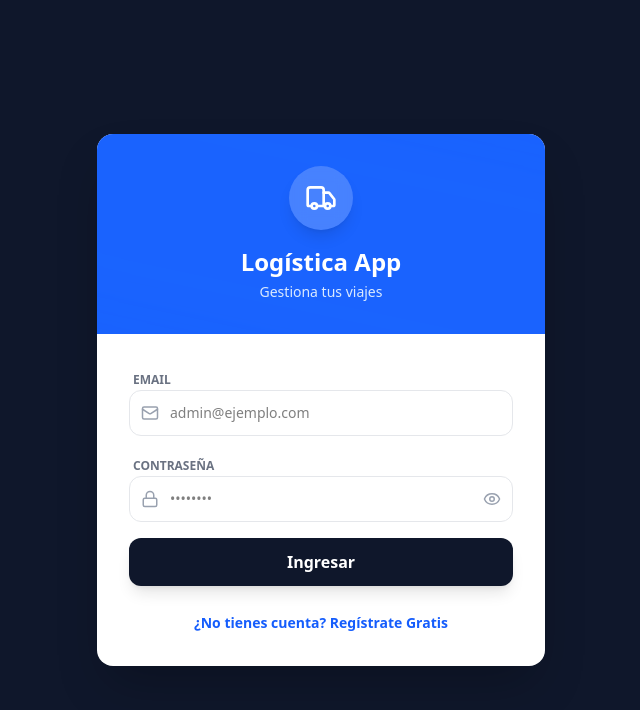
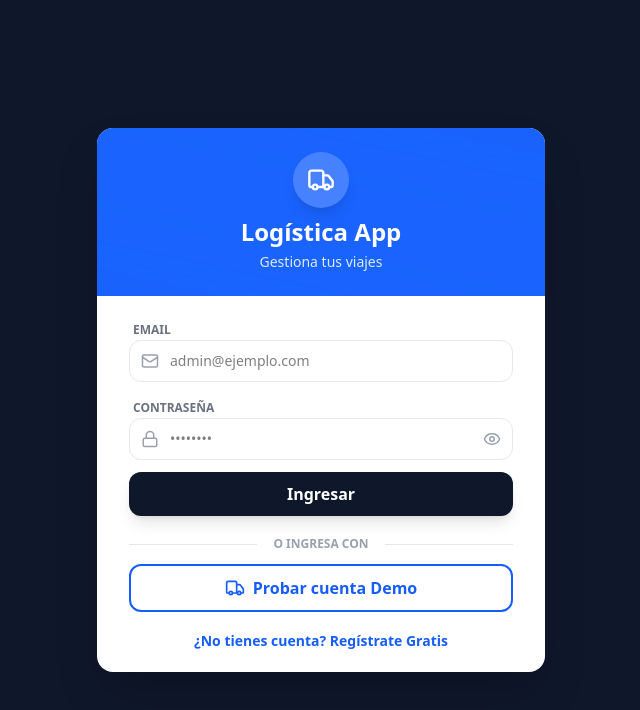
Before and after one commit to garin25/Logistica, a React (Vite) app in the folder client/: page / in a window 1280 px wide. Shown: the top 710 px of the page, without its empty margins (319-959 px from the left). Built offline with nearby package versions, Linux system fonts and the light colour scheme; no server answers.

Commit message:
probar cuenta demo

```diff
--- a/client/src/components/auth/Login.tsx
+++ b/client/src/components/auth/Login.tsx
@@ -1,5 +1,5 @@
 import React, { useState } from 'react';
-import { Truck, Lock, Mail, Loader2, User, Building2, AlertCircle,Eye, EyeOff } from 'lucide-react';
+import { Truck, Lock, Mail, Loader2, User, Building2, AlertCircle, Eye, EyeOff } from 'lucide-react';
 import { api } from '../../services/api';
 import { toast } from "sonner";
 
@@ -12,32 +12,49 @@ export default function Login({ onLoginSuccess }: LoginProps) {
   const [loading, setLoading] = useState(false);
   const [error, setError] = useState('');
 
-  // Estado para visibilidad de contraseña
   const [showPassword, setShowPassword] = useState(false);
 
-  // Estados del formulario
   const [email, setEmail] = useState('');
   const [password, setPassword] = useState('');
   const [confirmacionPassword, setConfirmacionPassword] = useState('');
   const [nombre, setNombre] = useState('');
   const [nombreAgencia, setNombreAgencia] = useState('');
 
-  // Función de Validación Manual
+  const realizarLogin = async (emailLogin: string, passwordLogin: string) => {
+    setLoading(true);
+    try {
+      const data = await api.login(emailLogin, passwordLogin);
+      localStorage.setItem('logistics_token', data.token);
+      localStorage.setItem('logistics_user', JSON.stringify(data.user));
+      toast.success(`Bienvenido de nuevo`);
+      onLoginSuccess(data.user);
+    } catch (err: any) {
+      console.error(err);
+      setError(err.message || 'Ocurrió un error. Intenta nuevamente.');
+      toast.error(err.message || "Ocurrió un error inesperado");
+    } finally {
+      setLoading(false);
+    }
+  };
+
+  const handleDemoLogin = () => {
+    const demoEmail = "admin@ejemplo.com";
+    const demoPassword = "contrasenia";
+    setEmail(demoEmail);
+    setPassword(demoPassword);
+    realizarLogin(demoEmail, demoPassword);
+  };
+
   const validateForm = () => {
-    // 1. Validar Email con Regex simple
     const emailRegex = /^[^\s@]+@[^\s@]+\.[^\s@]+$/;
     if (!emailRegex.test(email)) {
       setError('Por favor, ingresa un email válido.');
       return false;
     }
-
-    // 2. Validar longitud de contraseña
     if (password.length < 6) {
       setError('La contraseña debe tener al menos 6 caracteres.');
       return false;
     }
-
-    // 3. Validaciones exclusivas de Registro
     if (isRegistering) {
       if (!nombre.trim()) {
         setError('El nombre es obligatorio.');
@@ -52,39 +69,22 @@ export default function Login({ onLoginSuccess }: LoginProps) {
         return false;
       }
     }
-
     return true;
   };
 
   const handleSubmit = async (e: React.FormEvent) => {
     e.preventDefault();
-
-    // Ejecutar validación antes de llamar a la API
     if (!validateForm()) return;
 
+    if (isRegistering) {
       setLoading(true);
-
       try {
-      if (isRegistering) {
-        // --- FLUJO DE REGISTRO ---
         await api.register({ nombre, email, password, nombreAgencia });
-
-
         toast.success("¡Cuenta creada! Por favor inicia sesión.");
-        // Limpiar campos y cambiar a login
         setError('');
         setPassword('');
         setConfirmacionPassword('');
         setIsRegistering(false);
-
-      } else {
-        // --- FLUJO DE LOGIN ---
-        const data = await api.login(email, password);
-        localStorage.setItem('logistics_token', data.token);
-        localStorage.setItem('logistics_user', JSON.stringify(data.user));
-        toast.success(`Bienvenido de nuevo`);
-        onLoginSuccess(data.user);
-      }
       } catch (err: any) {
         console.error(err);
         setError(err.message || 'Ocurrió un error. Intenta nuevamente.');
@@ -92,16 +92,21 @@ export default function Login({ onLoginSuccess }: LoginProps) {
       } finally {
         setLoading(false);
       }
+    } else {
+      await realizarLogin(email, password);
+    }
   };
 
   return (
     <div className="min-h-screen bg-slate-900 flex items-center justify-center p-4">
       <div className="bg-white w-full max-w-md rounded-2xl shadow-2xl overflow-hidden animate-in fade-in zoom-in duration-300">
 
-        <div className="bg-blue-600 p-8 text-center relative overflow-hidden">
+        {/* AJUSTE 1: p-8 md:py-6 para ganar espacio vertical en el header */}
+        <div className="bg-blue-600 p-8 md:py-6 text-center relative overflow-hidden">
           <div className="relative z-10">
-            <div className="inline-flex items-center justify-center w-16 h-16 rounded-full bg-white/20 mb-4 text-white backdrop-blur-sm shadow-lg">
-              <Truck size={32} />
+            {/* AJUSTE 2: mb-4 md:mb-2 para el ícono */}
+            <div className="inline-flex items-center justify-center w-16 h-16 md:w-14 md:h-14 rounded-full bg-white/20 mb-4 md:mb-2 text-white backdrop-blur-sm shadow-lg">
+              <Truck size={28} />
             </div>
             <h1 className="text-2xl font-bold text-white">Logística App</h1>
             <p className="text-blue-100 text-sm mt-1">
@@ -111,7 +116,8 @@ export default function Login({ onLoginSuccess }: LoginProps) {
           <div className="absolute top-[-50%] left-[-50%] w-[200%] h-[200%] bg-blue-500/20 rotate-12 rounded-full blur-3xl"></div>
         </div>
 
-        <div className="p-8">
+        {/* AJUSTE 3: p-8 md:py-5 md:px-8 para el cuerpo de la tarjeta */}
+        <div className="p-8 md:py-5 md:px-8">
 
           {error && (
             <div className="mb-4 bg-red-50 text-red-600 p-3 rounded-lg text-sm text-center font-medium border border-red-100 flex items-center justify-center gap-2">
@@ -119,7 +125,8 @@ export default function Login({ onLoginSuccess }: LoginProps) {
             </div>
           )}
 
-          <form onSubmit={handleSubmit} className="space-y-4">
+          {/* AJUSTE 4: space-y-4 md:space-y-3 para acercar los inputs */}
+          <form onSubmit={handleSubmit} className="space-y-4 md:space-y-3">
             {isRegistering && (
               <>
                 <div className="space-y-1">
@@ -128,7 +135,7 @@ export default function Login({ onLoginSuccess }: LoginProps) {
                     <User className="absolute left-3 top-1/2 -translate-y-1/2 text-gray-400" size={18} />
                     <input
                       type="text"
-                      className="w-full pl-10 pr-4 py-3 border border-gray-200 rounded-xl focus:ring-2 focus:ring-blue-500 outline-none text-sm transition-all"
+                      className="w-full pl-10 pr-4 py-3 md:py-2.5 border border-gray-200 rounded-xl focus:ring-2 focus:ring-blue-500 outline-none text-sm transition-all"
                       placeholder="Juan Pérez"
                       value={nombre} onChange={e => setNombre(e.target.value)}
                     />
@@ -140,7 +147,7 @@ export default function Login({ onLoginSuccess }: LoginProps) {
                     <Building2 className="absolute left-3 top-1/2 -translate-y-1/2 text-gray-400" size={18} />
                     <input
                       type="text"
-                      className="w-full pl-10 pr-4 py-3 border border-gray-200 rounded-xl focus:ring-2 focus:ring-blue-500 outline-none text-sm transition-all"
+                      className="w-full pl-10 pr-4 py-3 md:py-2.5 border border-gray-200 rounded-xl focus:ring-2 focus:ring-blue-500 outline-none text-sm transition-all"
                       placeholder="Transportes Rápidos S.A."
                       value={nombreAgencia} onChange={e => setNombreAgencia(e.target.value)}
                     />
@@ -155,25 +162,23 @@ export default function Login({ onLoginSuccess }: LoginProps) {
                 <Mail className="absolute left-3 top-1/2 -translate-y-1/2 text-gray-400" size={18} />
                 <input
                   type="email"
-                  className="w-full pl-10 pr-4 py-3 border border-gray-200 rounded-xl focus:ring-2 focus:ring-blue-500 outline-none text-sm transition-all"
+                  className="w-full pl-10 pr-4 py-3 md:py-2.5 border border-gray-200 rounded-xl focus:ring-2 focus:ring-blue-500 outline-none text-sm transition-all"
                   placeholder="admin@ejemplo.com"
                   value={email} onChange={e => setEmail(e.target.value)}
                 />
               </div>
             </div>
 
-            {/* Input Password Principal */}
             <div className="space-y-1">
               <label className="text-xs font-bold text-gray-500 uppercase ml-1">Contraseña</label>
               <div className="relative">
                 <Lock className="absolute left-3 top-1/2 -translate-y-1/2 text-gray-400" size={18} />
                 <input
-                  type={showPassword ? "text" : "password"} // Aquí cambia el tipo
-                  className="w-full pl-10 pr-12 py-3 border border-gray-200 rounded-xl focus:ring-2 focus:ring-blue-500 outline-none text-sm transition-all"
+                  type={showPassword ? "text" : "password"}
+                  className="w-full pl-10 pr-12 py-3 md:py-2.5 border border-gray-200 rounded-xl focus:ring-2 focus:ring-blue-500 outline-none text-sm transition-all"
                   placeholder="••••••••"
                   value={password} onChange={e => setPassword(e.target.value)}
                 />
-                {/* Botón Ojo */}
                 <button
                   type="button"
                   onClick={() => setShowPassword(!showPassword)}
@@ -184,15 +189,14 @@ export default function Login({ onLoginSuccess }: LoginProps) {
               </div>
             </div>
 
-            {/* Input Confirmar Password (Separado para que no rompa el diseño) */}
             {isRegistering && (
               <div className="space-y-1 animate-in slide-in-from-top-2">
                 <label className="text-xs font-bold text-gray-500 uppercase ml-1">Confirmar Contraseña</label>
                 <div className="relative">
                   <Lock className="absolute left-3 top-1/2 -translate-y-1/2 text-gray-400" size={18} />
                   <input
-                    type={showPassword ? "text" : "password"} // Usa el mismo estado de visibilidad o crea otro
-                    className="w-full pl-10 pr-4 py-3 border border-gray-200 rounded-xl focus:ring-2 focus:ring-blue-500 outline-none text-sm transition-all"
+                    type={showPassword ? "text" : "password"}
+                    className="w-full pl-10 pr-4 py-3 md:py-2.5 border border-gray-200 rounded-xl focus:ring-2 focus:ring-blue-500 outline-none text-sm transition-all"
                     placeholder="••••••••"
                     value={confirmacionPassword} onChange={e => setConfirmacionPassword(e.target.value)}
                   />
@@ -203,15 +207,38 @@ export default function Login({ onLoginSuccess }: LoginProps) {
             <button
               type="submit"
               disabled={loading}
-              className="w-full bg-slate-900 text-white py-3 rounded-xl font-bold hover:bg-slate-800 active:scale-95 transition-all flex items-center justify-center gap-2 disabled:opacity-70 disabled:cursor-not-allowed shadow-lg mt-4"
+              className="w-full bg-slate-900 text-white py-3 md:py-2.5 rounded-xl font-bold hover:bg-slate-800 active:scale-95 transition-all flex items-center justify-center gap-2 disabled:opacity-70 disabled:cursor-not-allowed shadow-lg mt-4 md:mt-3"
             >
               {loading ? <Loader2 className="animate-spin" /> : (isRegistering ? 'Crear Cuenta' : 'Ingresar')}
             </button>
           </form>
 
-          <div className="mt-6 text-center">
+          {!isRegistering && (
+            // AJUSTE 5: mt-6 md:mt-4 para acercar la demo
+            <div className="mt-6 md:mt-4 animate-in fade-in">
+              <div className="relative flex items-center py-2 md:py-1">
+                <div className="flex-grow border-t border-gray-200"></div>
+                <span className="flex-shrink-0 mx-4 text-xs font-semibold text-gray-400 uppercase">
+                  o ingresa con
+                </span>
+                <div className="flex-grow border-t border-gray-200"></div>
+              </div>
+
               <button
-              type="button" // Importante type="button" para no enviar form
+                type="button"
+                onClick={handleDemoLogin}
+                disabled={loading}
+                className="w-full mt-2 bg-white text-blue-600 border-2 border-blue-600 py-3 md:py-2.5 rounded-xl font-bold hover:bg-blue-50 active:scale-95 transition-all flex items-center justify-center gap-2 disabled:opacity-70 disabled:cursor-not-allowed"
+              >
+                <Truck size={20} /> Probar cuenta Demo
+              </button>
+            </div>
+          )}
+
+          {/* AJUSTE 6: mt-6 md:mt-4 para el texto inferior */}
+          <div className="mt-6 md:mt-4 text-center">
+            <button
+              type="button"
               onClick={() => {
                 setIsRegistering(!isRegistering);
                 setError('');
```
Lines whose indentation alone changed are shown as unchanged.
